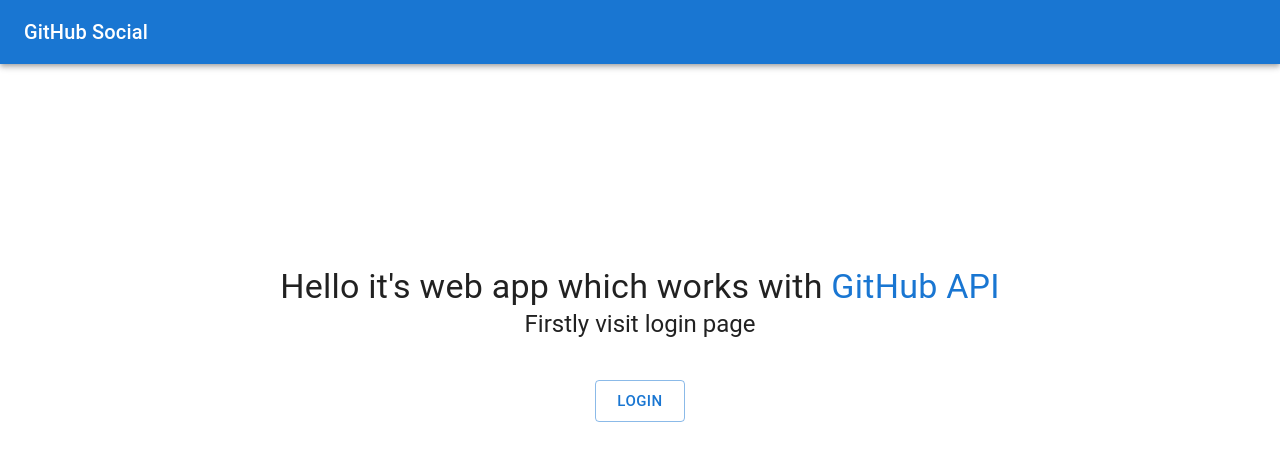
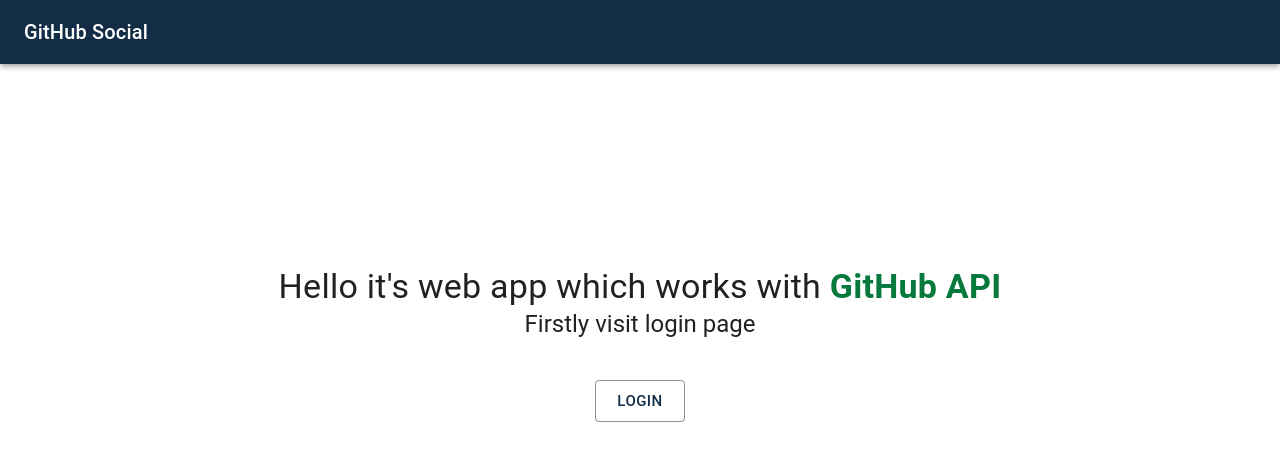
Before and after one commit to emmarrat/github_social, a React (Vite) app in the folder client/: page / in a window 1280 px wide. Shown: the top 460 px of the page. Built offline with nearby package versions, Linux system fonts and the light colour scheme.

Commit message:
Feat: added repoCard and MUI  theme

```diff
--- a/client/src/components/ProfileCard/ProfileCard.tsx
+++ b/client/src/components/ProfileCard/ProfileCard.tsx
@@ -17,13 +17,16 @@
     return (
         <Card sx={{width: 400}}>
             <CardHeader
+                color="primary"
                 avatar={
                     user.avatar_url ?
                         <Avatar alt={`${user.name} profile picture`} src={user.avatar_url}
                                 sx={{width: 76, height: 76}}/> :
                         <Avatar><Person2Icon/></Avatar>
                 }
-                title={user.name}
+                title={
+                    <Typography fontWeight="700" color="primary">{user.name}</Typography>
+                }
                 subheader={`@${user.login}`}
             />
             <Divider/>
--- /dev/null
+++ b/client/src/components/RepositoryCard/RepositoryCard.tsx
@@ -0,0 +1,54 @@
+import {Button, Card, CardActions, CardContent, CardHeader, Divider, Link, Typography} from "@mui/material";
+import {Repository} from "../../types";
+import React from "react";
+
+
+interface Props {
+    repository: Repository
+}
+
+const RepositoryCard: React.FC<Props> = ({repository}) => {
+    return (
+        <Card sx={{ boxShadow: '8px 5px 7px 8px #D9D9D9'}}>
+
+            <CardHeader
+                title={repository.name}
+                subheader={`owner @${repository.owner_login}`}
+            />
+            <Divider/>
+            <CardContent>
+                <Typography variant="body2" color="primary.main">
+                    <b>Description:</b> {repository.description ? repository.description : 'Were not provided'}
+                </Typography>
+                <Typography variant="body2" color="primary.main">
+                    <b>Main language:</b> {repository.language}
+                </Typography>
+                {repository.topics.length > 0 && <Typography variant="body2" color="primary.main">
+                    <b>Topics:</b> {repository.topics.map((topic, i) => (
+                    <Typography component="span" key={i}>
+                        {' '} {topic}
+                    </Typography>
+                ))}
+                </Typography>}
+                <Typography variant="body2" color="primary.main">
+                    <b>Created:</b> {repository.created_at}
+                </Typography>
+            </CardContent>
+            <CardActions sx={{display: 'flex', justifyContent: 'space-evenly'}}>
+                <Button
+                    component={Link}
+                    href={repository.html_url}
+                    target="_blank"
+                    rel="noopener noreferrer"
+                    fullWidth
+                    variant="outlined"
+                >
+                    Open Github
+                </Button>
+            </CardActions>
+        </Card>
+
+    );
+};
+
+export default RepositoryCard;
--- a/client/src/constants.ts
+++ b/client/src/constants.ts
@@ -9,4 +9,4 @@
     repos: '/repositories'
 }
 
-export const REPOS_CATEGORIES = ['Private', 'Public']
+export const REPOS_CATEGORIES = ['Public', 'Private']
--- a/client/src/main.tsx
+++ b/client/src/main.tsx
@@ -6,6 +6,8 @@
 import {BrowserRouter} from "react-router-dom";
 import {persistor, store} from "./app/store.ts";
 import {addInterceptors} from "./axiosApi.ts";
+import {ThemeProvider} from "@mui/material";
+import theme from "./theme.ts";
 addInterceptors(store);
 
 
@@ -13,7 +15,9 @@
     <Provider store={store}>
         <PersistGate persistor={persistor}>
             <BrowserRouter>
+                <ThemeProvider theme={theme}>
                 <App/>
+                </ThemeProvider>
             </BrowserRouter>
         </PersistGate>
     </Provider>
--- a/client/src/pages/Home/Home.tsx
+++ b/client/src/pages/Home/Home.tsx
@@ -12,7 +12,7 @@
         <LayoutContainer height='60vh'>
             <Typography variant="h4">
                 Hello it's web app which works with
-                <Typography variant="h4" component="span" color="primary">
+                <Typography variant="h4" fontWeight={700} component="span" color="secondary">
                     {' '}  GitHub API
                 </Typography>
             </Typography>
--- a/client/src/pages/UserRepositories/UserRepositories.tsx
+++ b/client/src/pages/UserRepositories/UserRepositories.tsx
@@ -7,6 +7,7 @@
 import {getUsersRepos} from "../../dispatchers/repositories/repositoriesThunks.ts";
 import {selectRepos, selectReposLoading} from "../../dispatchers/repositories/repositoriesSlice.ts";
 import LayoutContainer from "../../components/Layout/LayoutContainer.tsx";
+import RepositoryCard from "../../components/RepositoryCard/RepositoryCard.tsx";
 
 
 const UserRepositories= () => {
@@ -26,8 +27,8 @@
     let content = (
         <>
             {repositories && repositories.repos.map((repo) => (
-                <Grid item xs={12} sm={6} md={9} key={repo.id}>
-                    <p>{repo.name}</p>
+                <Grid item xs={12} md={9} key={repo.id}>
+                   <RepositoryCard repository={repo}/>
                 </Grid>
             ))}
         </>
@@ -36,7 +37,7 @@
     if (fetchLoading) {
         content = (<CircularProgress color="inherit" sx={{mt: 5}}/>)
     }
-    if (repositories?.repos.length === 0 || !repositories) {
+    if (repositories?.repos.length === 0) {
         content = (<Typography variant="h5" mb={4} fontWeight="bold" textAlign="center">No repositories</Typography>)
     }
 
--- /dev/null
+++ b/client/src/theme.ts
@@ -0,0 +1,39 @@
+import { createTheme, Theme } from '@mui/material/styles';
+
+const theme: Theme = createTheme({
+    palette: {
+        primary: {
+            main: '#132D46',
+            light: '#30699f',
+        },
+        secondary: {
+            main: '#07793d',
+            dark: '#02341b',
+        },
+        info: {
+            main: '#fff',
+            dark: '#afaeae',
+        },
+        warning: {
+            main: '#2a2a2a',
+            light: '#343434',
+            dark: '#444444',
+        },
+    },
+    components: {
+        MuiGrid: {
+            defaultProps: {
+                borderRadius: '50px',
+            },
+        },
+        MuiTextField: {
+            defaultProps: {
+                variant: 'filled',
+                fullWidth: true,
+            },
+        },
+
+    },
+});
+
+export default theme;
```
